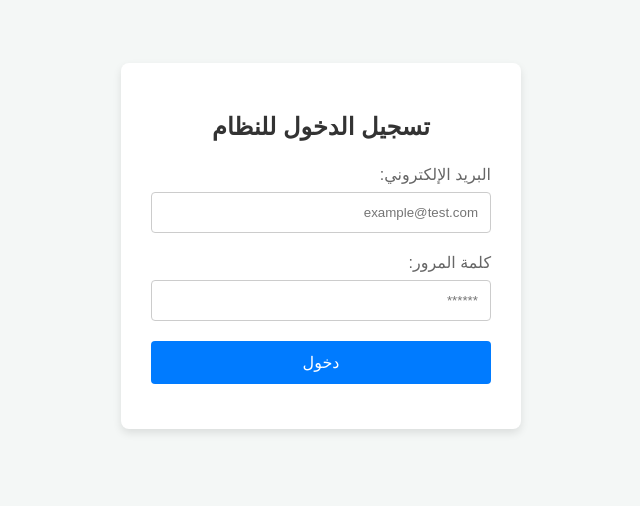
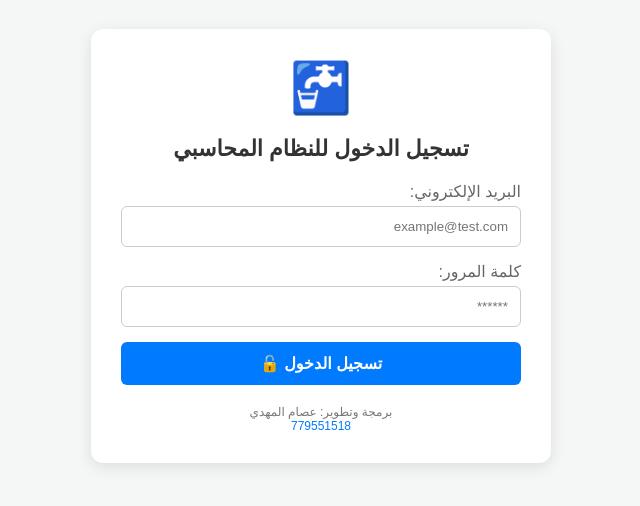
Before and after one commit to esaarm120-pixel/almhdi-soft779551518, a plain HTML site: page index.html in a window 1280 px wide. Shown: the part 154-660 px from the top of the page, without its empty margins (319-959 px from the left). Drawn offline with Linux system fonts and the light colour scheme.

Commit message:
Update index.html

```diff
--- a/index.html
+++ b/index.html
@@ -3,103 +3,54 @@
 <head>
     <meta charset="UTF-8">
     <meta name="viewport" content="width=device-width, initial-scale=1.0">
-    <title>النظام المحاسبي - تسجيل الدخول</title>
+    <title>مشروع مياه الحسينية - تسجيل الدخول</title>
     <style>
-        body {
-            font-family: Arial, sans-serif;
-            background-color: #f4f7f6;
-            display: flex;
-            justify-content: center;
-            align-items: center;
-            height: 100vh;
-            margin: 0;
-        }
-        .login-container {
-            background-color: #ffffff;
-            padding: 30px;
-            border-radius: 8px;
-            box-shadow: 0 4px 8px rgba(0,0,0,0.1);
-            width: 100%;
-            max-width: 400px;
-            box-sizing: border-box;
-        }
-        h2 {
-            text-align: center;
-            color: #333;
-            margin-bottom: 24px;
-        }
-        .form-group {
-            margin-bottom: 20px;
-        }
-        label {
-            display: block;
-            margin-bottom: 8px;
-            color: #666;
-        }
-        input[type="email"], input[type="password"] {
-            width: 100%;
-            padding: 12px;
-            border: 1px solid #ccc;
-            border-radius: 4px;
-            box-sizing: border-box;
-        }
-        button {
-            width: 100%;
-            padding: 12px;
-            background-color: #007bff;
-            color: white;
-            border: none;
-            border-radius: 4px;
-            font-size: 16px;
-            cursor: pointer;
-        }
-        button:hover {
-            background-color: #0056b3;
-        }
-        .error-message {
-            color: red;
-            text-align: center;
-            margin-top: 15px;
-            font-size: 14px;
-        }
+        body { font-family: Arial, sans-serif; background-color: #f4f7f6; display: flex; justify-content: center; align-items: center; height: 100vh; margin: 0; }
+        .login-container { background: #fff; padding: 30px; border-radius: 12px; box-shadow: 0 4px 15px rgba(0,0,0,0.1); width: 100%; max-width: 400px; text-align: center; }
+        .logo { font-size: 50px; margin-bottom: 10px; }
+        h2 { color: #333; margin-bottom: 20px; font-size: 22px; }
+        .form-group { margin-bottom: 15px; text-align: right; }
+        label { display: block; margin-bottom: 5px; color: #666; }
+        input { width: 100%; padding: 12px; border: 1px solid #ccc; border-radius: 6px; box-sizing: border-box; }
+        button { width: 100%; padding: 12px; background-color: #007bff; color: white; border: none; border-radius: 6px; font-size: 16px; cursor: pointer; font-weight: bold; }
+        button:hover { background-color: #0056b3; }
+        .error { color: red; margin-top: 10px; font-size: 14px; }
+        .footer-credits { margin-top: 20px; font-size: 12px; color: #777; }
     </style>
 </head>
 <body>
-
 <div class="login-container">
-    <h2>تسجيل الدخول للنظام</h2>
+    <div class="logo">🚰</div>
+    <h2>تسجيل الدخول للنظام المحاسبي</h2>
     <div class="form-group">
-        <label for="email">البريد الإلكتروني:</label>
+        <label>البريد الإلكتروني:</label>
         <input type="email" id="email" placeholder="example@test.com">
     </div>
     <div class="form-group">
-        <label for="password">كلمة المرور:</label>
+        <label>كلمة المرور:</label>
         <input type="password" id="password" placeholder="******">
     </div>
-    <button id="loginBtn">دخول</button>
-    <div class="error-message" id="errorMessage"></div>
+    <button id="loginBtn">تسجيل الدخول 🔓</button>
+    <div class="error" id="errorMessage"></div>
+    <div class="footer-credits">برمجة وتطوير: عصام المهدي <br> <a href="https://wa.me/967779551518" style="color: #007bff; text-decoration: none;">779551518</a></div>
 </div>
 
 <script type="module">
     import { initializeApp } from "https://www.gstatic.com/firebasejs/10.8.0/firebase-app.js";
     import { getAuth, signInWithEmailAndPassword } from "https://www.gstatic.com/firebasejs/10.8.0/firebase-auth.js";
 
-    // إعدادات Firebase الخاصة بمشروعك
     const firebaseConfig = {
       apiKey: "AIzaSyBzUUx_A0PyMwtEij_uFyLBwzJPZkVxdnk",
       authDomain: "almhdi-soft779551518.firebaseapp.com",
       projectId: "almhdi-soft779551518",
       storageBucket: "almhdi-soft779551518.firebasestorage.app",
       messagingSenderId: "386533839313",
-      appId: "1:386533839313:web:575bc9978c0e38ffd950f0",
-      measurementId: "G-MZSN60VZ63"
+      appId: "1:386533839313:web:575bc9978c0e38ffd950f0"
     };
 
-    // تهيئة Firebase
     const app = initializeApp(firebaseConfig);
     const auth = getAuth(app);
 
-    // تفعيل زر تسجيل الدخول
     document.getElementById('loginBtn').addEventListener('click', () => {
         const email = document.getElementById('email').value;
         const password = document.getElementById('password').value;
@@ -107,16 +58,9 @@
         errorMessage.innerText = "";
 
         signInWithEmailAndPassword(auth, email, password)
-            .then((userCredential) => {
-                // نجاح تسجيل الدخول والانتقال فوراً للديشبورد
-                window.location.href = "dashboard.html";
-            })
-            .catch((error) => {
-                // فشل تسجيل الدخول
-                errorMessage.innerText = "خطأ: تأكد من البريد الإلكتروني أو كلمة المرور.";
-            });
+            .then(() => { window.location.href = "dashboard.html"; })
+            .catch(() => { errorMessage.innerText = "خطأ: تأكد من البيانات المحفوظة للبريد وكلمة المرور."; });
     });
 </script>
-
 </body>
 </html>
```
